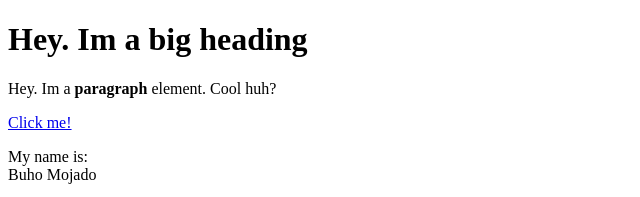
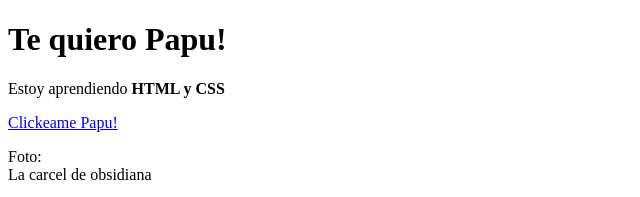
Before and after one commit to PEQUE8v/Cartoon-Hero, a plain HTML site: page test.html in a window 1280 px wide. Shown: the top 197 px of the page, without its empty margins (0-640 px from the left). Drawn offline with Linux system fonts and the light colour scheme.

Commit message:
Cambie todo para que sea una pagina para mi amigo Daddy
Cambie el titulo, la imagen y el link

```diff
--- a/test.html
+++ b/test.html
@@ -4,12 +4,12 @@
     <title>Test Page</title>
 </head>
 <body>
-    <h1>Hey. Im a big heading</h1>
-    <p>Hey. Im a <b>paragraph</b> element. Cool huh?</p>
-    <a href="https://google.com" target="blank" tittle="Lets go to goole">Click me!</a>
-    <p>My name is:<br>
-        Buho Mojado
+    <h1>Te quiero Papu!</h1>
+    <p>Estoy aprendiendo <b>HTML y CSS</b></p>
+    <a href="https://www.youtube.com/watch?v=Rkgt-1Jgy6U" target="blank" tittle="Lets go to goole">Clickeame Papu!</a>
+    <p>Foto:<br>
+        La carcel de obsidiana
     </p>
-    <img src="https://i.pinimg.com/736x/7a/33/b4/7a33b4655694560c8b54760fba4b35a3.jpg">
+    <img src="https://media.discordapp.net/attachments/957405367200002068/1314410273280360519/2024-12-05_20.55.57.png?ex=67959675&is=679444f5&hm=cca0047ca72b6a5c2df2902ad661fbcac97410bacb282db81c3c8728ccd762b6&=&format=webp&quality=lossless&width=1202&height=675">
 </body>
 </html>
```
